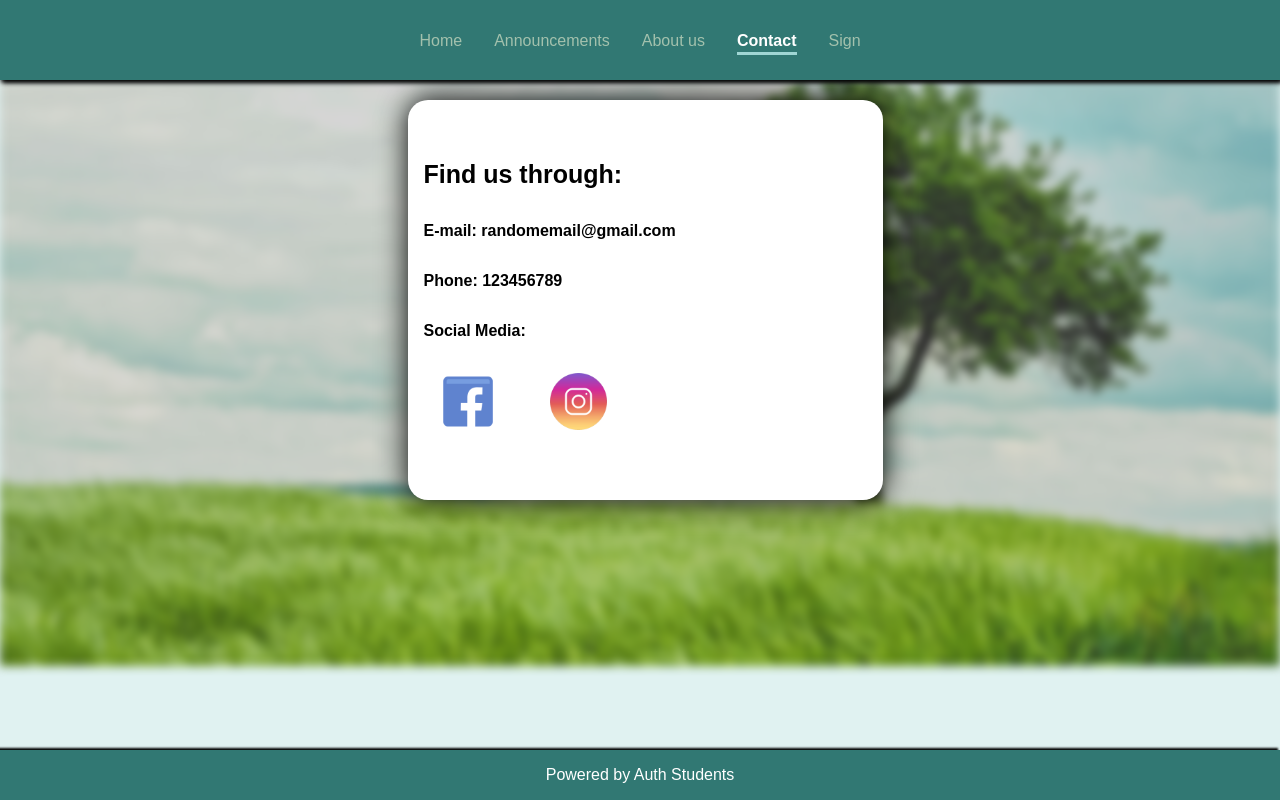
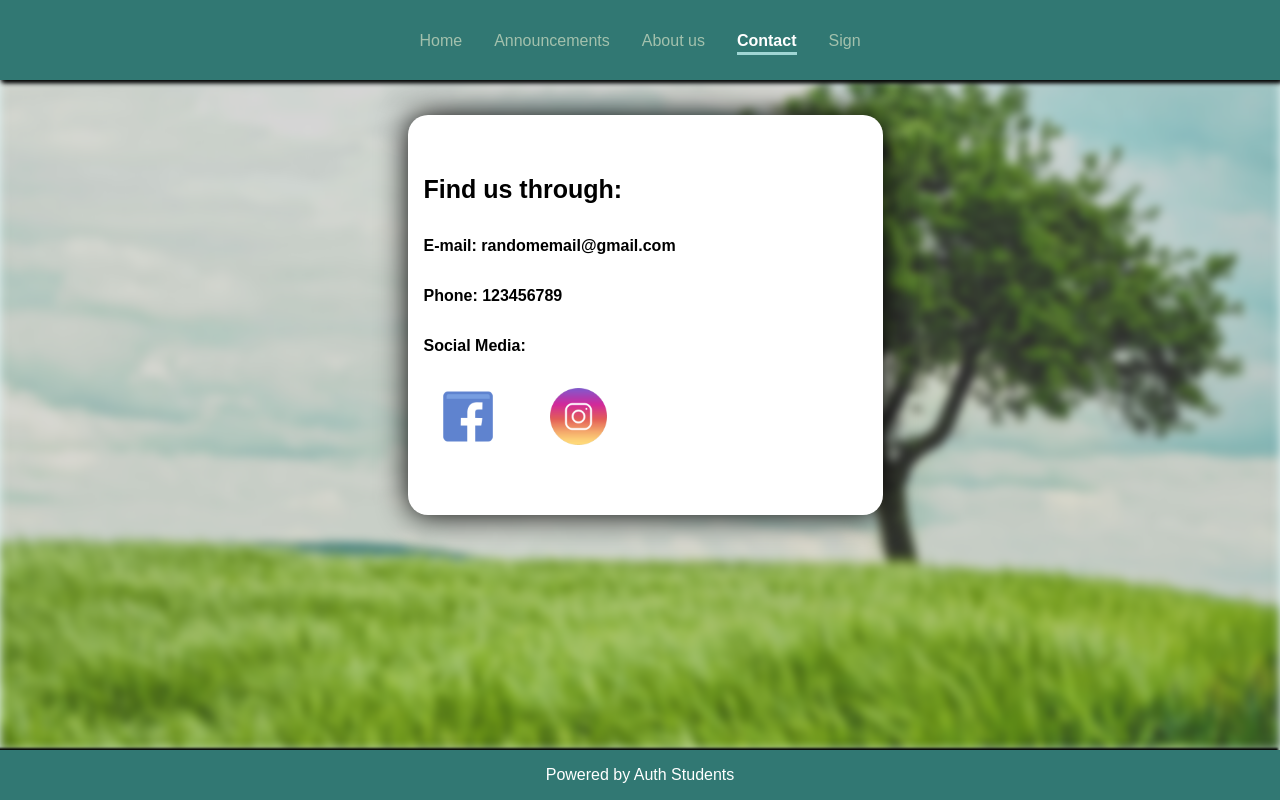
Before and after one commit to castawaypirate/Ecoverse-frontend, an Angular app in the folder merged/: page /contact in a window 1280 px wide. Built offline with nearby package versions, Linux system fonts and the light colour scheme.

Commit message:
Make contact image full

```diff
--- a/merged/src/app/contact/contact.component.scss
+++ b/merged/src/app/contact/contact.component.scss
@@ -1,7 +1,13 @@
+
+:host {
+    flex: 1 1 auto;
+    display: flex;
+    flex-direction: column;
+}
 
 .main_box {
 
-    position: static;
+    position: relative;
     padding : 0;
     display: flex;
     align-items: center;
@@ -15,12 +21,9 @@
 .main_box .image{
     width: 100%;
     height: 100%;
-    display: flex;
-    align-items: center;
-    justify-content: center;
+    position: absolute;
     object-fit: cover;
     filter: blur(5px);
-    flex: 1 1 auto;
 
 }
 .main_box .contact_window{
```
